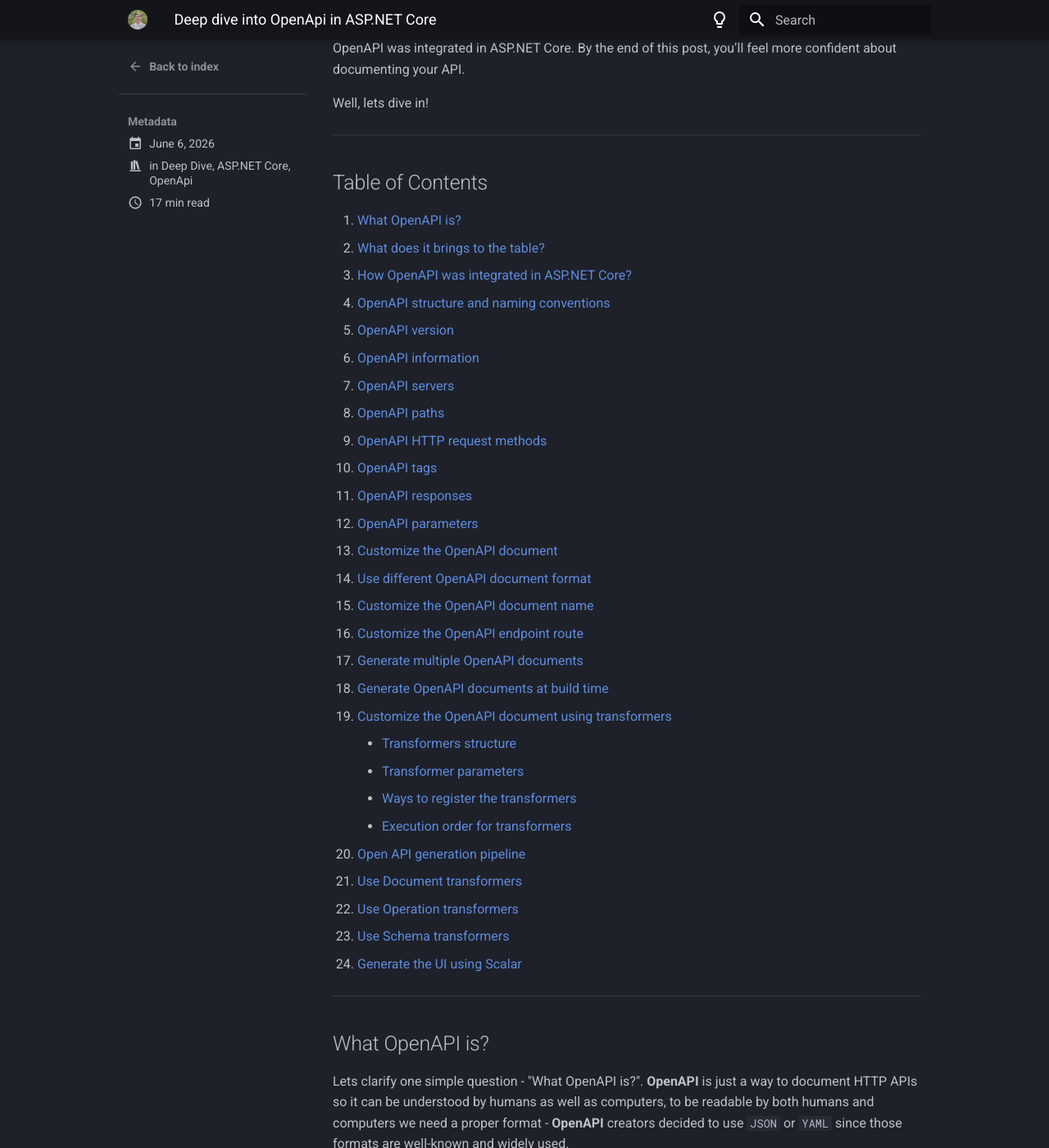
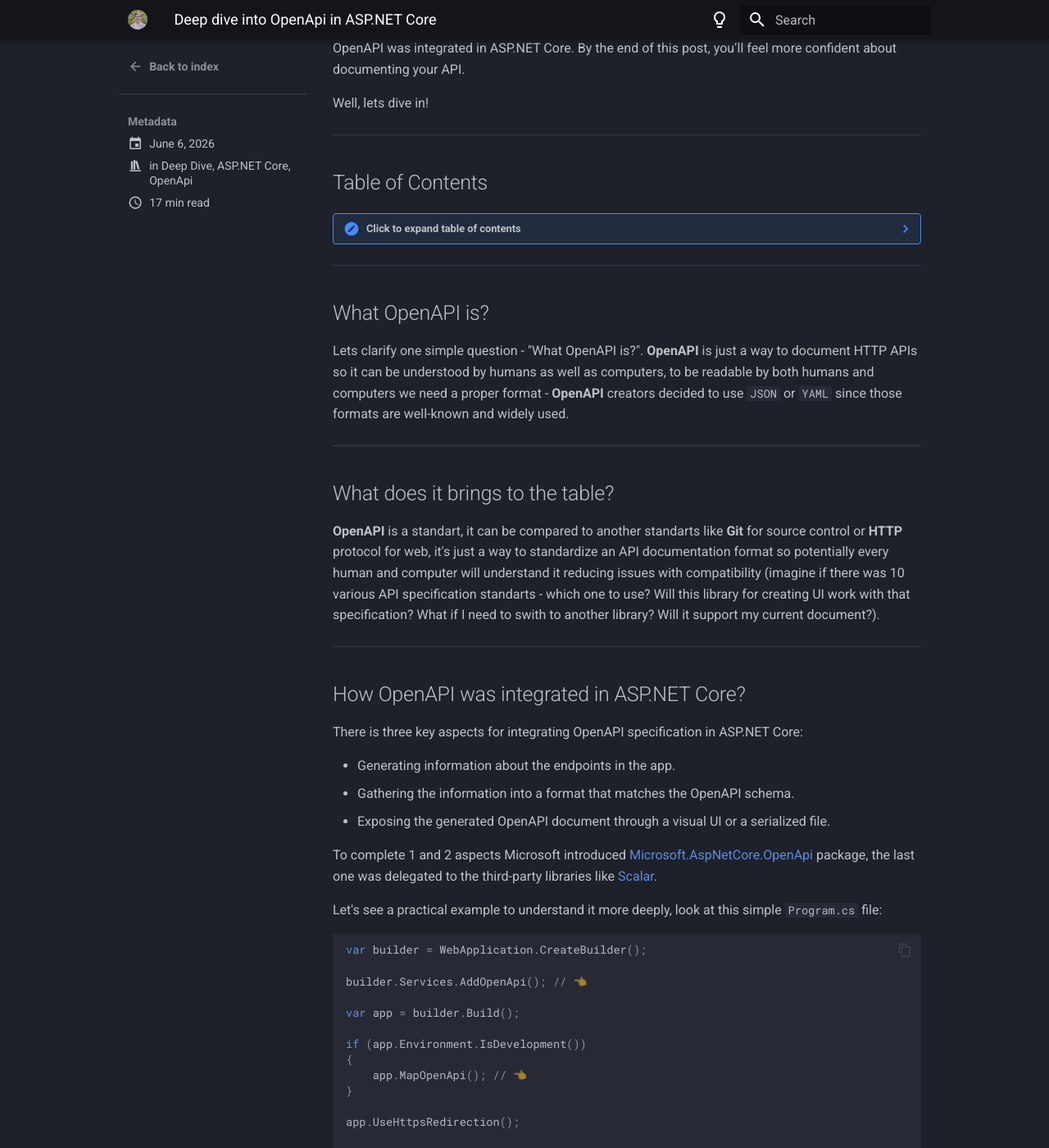
Before and after one commit to dmshved/dmshved.github.io, an MkDocs documentation site: the page built from docs/blog/posts/deep-dive-into-openapi-in-aspnetcore.md, in a window 1280 px wide and 1400 px high, scrolled down 207 px. Shown: the whole window at 82% size. Built offline with MkDocs 1.6.1 and Material for MkDocs 9.7.7, drawn with Linux system fonts in a browser that asks for light colours.

```diff
--- a/docs/blog/posts/deep-dive-into-openapi-in-aspnetcore.md
+++ b/docs/blog/posts/deep-dive-into-openapi-in-aspnetcore.md
@@ -17,35 +17,36 @@
 ---
 
 ## Table of Contents
+??? note "Click to expand table of contents"
+    1. [What OpenAPI is?](#what-openapi-is)
+    2. [What does it brings to the table?](#what-does-it-brings-to-the-table)
+    3. [How OpenAPI was integrated in ASP.NET Core?](#how-openapi-was-integrated-in-aspnet-core)
+    4. [OpenAPI structure and naming conventions](#openapi-structure-and-naming-conventions)
+      - [OpenAPI version](#openapi-version)
+      - [OpenAPI information](#openapi-information)
+      - [OpenAPI servers](#openapi-servers)
+      - [OpenAPI paths](#openapi-paths)
+      - [OpenAPI HTTP request methods](#openapi-http-request-methods)
+      - [OpenAPI tags](#openapi-tags)
+      - [OpenAPI responses](#openapi-responses)
+      - [OpenAPI parameters](#openapi-parameters)
+    5. [Customize the OpenAPI document](#customize-the-openapi-document)
+      - [Use different OpenAPI document format](#use-different-openapi-document-format)
+      - [Customize the OpenAPI document name](#customize-the-openapi-document-name)
+      - [Customize the OpenAPI endpoint route](#customize-the-openapi-endpoint-route)
+      - [Generate multiple OpenAPI documents](#generate-multiple-openapi-documents)
+      - [Generate OpenAPI documents at build time](#generate-openapi-documents-at-build-time)
+      - [Customize the OpenAPI document using transformers](#customize-the-openapi-document-using-transformers)
+        - [Transformers structure](#transformers-structure)
+        - [Transformer parameters](#transformer-parameters)
+        - [Ways to register the transformers](#ways-to-register-the-transformers)
+        - [Execution order for transformers](#execution-order-for-transformers)
+      - [Open API generation pipeline](#open-api-generation-pipeline)
+    6. [Use Document transformers](#use-document-transformers)
+    7. [Use Operation transformers](#use-operation-transformers)
+    8. [Use Schema transformers](#use-schema-transformers)
+    9. [Generate the UI using Scalar](#generate-the-ui-using-scalar)
 
-1. [What OpenAPI is?](#what-openapi-is)
-2. [What does it brings to the table?](#what-does-it-brings-to-the-table)
-3. [How OpenAPI was integrated in ASP.NET Core?](#how-openapi-was-integrated-in-aspnet-core)
-4. [OpenAPI structure and naming conventions](#openapi-structure-and-naming-conventions)
-   - [OpenAPI version](#openapi-version)
-   - [OpenAPI information](#openapi-information)
-   - [OpenAPI servers](#openapi-servers)
-   - [OpenAPI paths](#openapi-paths)
-   - [OpenAPI HTTP request methods](#openapi-http-request-methods)
-   - [OpenAPI tags](#openapi-tags)
-   - [OpenAPI responses](#openapi-responses)
-   - [OpenAPI parameters](#openapi-parameters)
-5. [Customize the OpenAPI document](#customize-the-openapi-document)
-   - [Use different OpenAPI document format](#use-different-openapi-document-format)
-   - [Customize the OpenAPI document name](#customize-the-openapi-document-name)
-   - [Customize the OpenAPI endpoint route](#customize-the-openapi-endpoint-route)
-   - [Generate multiple OpenAPI documents](#generate-multiple-openapi-documents)
-   - [Generate OpenAPI documents at build time](#generate-openapi-documents-at-build-time)
-   - [Customize the OpenAPI document using transformers](#customize-the-openapi-document-using-transformers)
-     - [Transformers structure](#transformers-structure)
-     - [Transformer parameters](#transformer-parameters)
-     - [Ways to register the transformers](#ways-to-register-the-transformers)
-     - [Execution order for transformers](#execution-order-for-transformers)
-   - [Open API generation pipeline](#open-api-generation-pipeline)
-6. [Use Document transformers](#use-document-transformers)
-7. [Use Operation transformers](#use-operation-transformers)
-8. [Use Schema transformers](#use-schema-transformers)
-9. [Generate the UI using Scalar](#generate-the-ui-using-scalar)
 ---
 
 ## What OpenAPI is?
--- a/docs/stylesheets/extra.css
+++ b/docs/stylesheets/extra.css
@@ -30,3 +30,41 @@
 .md-grid {
   max-width: 1000px;
 }
+
+/* disable animations (keep tabs animations) */
+a,
+.md-button,
+.md-typeset a,
+.md-nav__link,
+.md-tabs__link,
+.md-header__button,
+button {
+  transition: none !important;
+}
+
+.md-nav__link:hover,
+.md-nav__link:focus {
+  color: inherit;
+  background-color: transparent;
+}
+
+.md-tabs__link:hover,
+.md-tabs__link:focus {
+  color: inherit;
+  opacity: 1;
+}
+
+.md-header__button:hover,
+.md-header__button:focus {
+  opacity: 1;
+  background-color: transparent;
+}
+
+.md-button:hover,
+.md-button:focus,
+.md-button--primary:hover,
+.md-button--primary:focus {
+  background-color: var(--md-primary-fg-color);
+  border-color: var(--md-primary-fg-color);
+  color: var(--md-primary-bg-color);
+}
```
Also changed, not shown: docs/index.md (+6 -6 lines).
